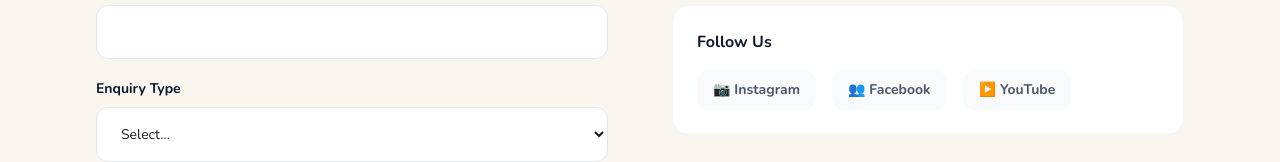
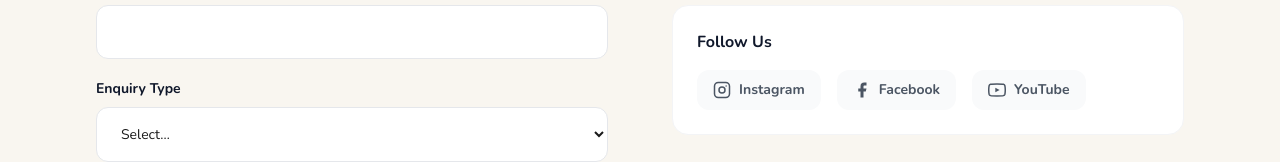
Before and after one commit to Tobennadev22/discoveryhaven, a React (Vite) app: page /contact in a window 1280 px wide. Shown: the part 729-891 px from the top of the page. Built offline with nearby package versions, Linux system fonts and the light colour scheme; a web font is replaced by a local one.

Commit message:
Replace emoji social icons with proper SVG icons on Contact page
Co-Authored-By: Claude <noreply@anthropic.com>

```diff
--- a/src/pages/Contact.jsx
+++ b/src/pages/Contact.jsx
@@ -181,15 +181,44 @@ export default function Contact() {
                 <p className="font-bold font-body text-slate-900 mb-4">
                   Follow Us
                 </p>
-                <div className="flex gap-4">
+                <div className="flex gap-4 flex-wrap">
                   {[
-                    { icon: "📷", label: "Instagram" },
-                    { icon: "👥", label: "Facebook" },
-                    { icon: "▶️", label: "YouTube" },
+                    {
+                      label: "Instagram",
+                      href: "https://instagram.com/discoveryhavenkids",
+                      icon: (
+                        <svg width="18" height="18" viewBox="0 0 24 24" fill="none" stroke="currentColor" strokeWidth="2" strokeLinecap="round" strokeLinejoin="round">
+                          <rect x="2" y="2" width="20" height="20" rx="5" ry="5"/>
+                          <circle cx="12" cy="12" r="4"/>
+                          <circle cx="17.5" cy="6.5" r="1" fill="currentColor" stroke="none"/>
+                        </svg>
+                      ),
+                    },
+                    {
+                      label: "Facebook",
+                      href: "https://facebook.com/discoveryhavenkids",
+                      icon: (
+                        <svg width="18" height="18" viewBox="0 0 24 24" fill="currentColor">
+                          <path d="M18 2h-3a5 5 0 0 0-5 5v3H7v4h3v8h4v-8h3l1-4h-4V7a1 1 0 0 1 1-1h3z"/>
+                        </svg>
+                      ),
+                    },
+                    {
+                      label: "YouTube",
+                      href: "https://youtube.com/@discoveryhavenkids",
+                      icon: (
+                        <svg width="18" height="18" viewBox="0 0 24 24" fill="none" stroke="currentColor" strokeWidth="2" strokeLinecap="round" strokeLinejoin="round">
+                          <path d="M22.54 6.42a2.78 2.78 0 0 0-1.95-1.96C18.88 4 12 4 12 4s-6.88 0-8.59.46A2.78 2.78 0 0 0 1.46 6.42 29 29 0 0 0 1 12a29 29 0 0 0 .46 5.58 2.78 2.78 0 0 0 1.95 1.95C5.12 20 12 20 12 20s6.88 0 8.59-.47a2.78 2.78 0 0 0 1.95-1.95A29 29 0 0 0 23 12a29 29 0 0 0-.46-5.58z"/>
+                          <polygon fill="currentColor" stroke="none" points="9.75 15.02 15.5 12 9.75 8.98 9.75 15.02"/>
+                        </svg>
+                      ),
+                    },
                   ].map((s) => (
                     <a
                       key={s.label}
-                      href="#"
+                      href={s.href}
+                      target="_blank"
+                      rel="noopener noreferrer"
                       className="flex items-center gap-2 bg-gray-50 hover:bg-aqua hover:text-white text-gray-600 px-4 py-2.5 rounded-xl transition-all font-body text-sm font-bold"
                     >
                       {s.icon} {s.label}
```
